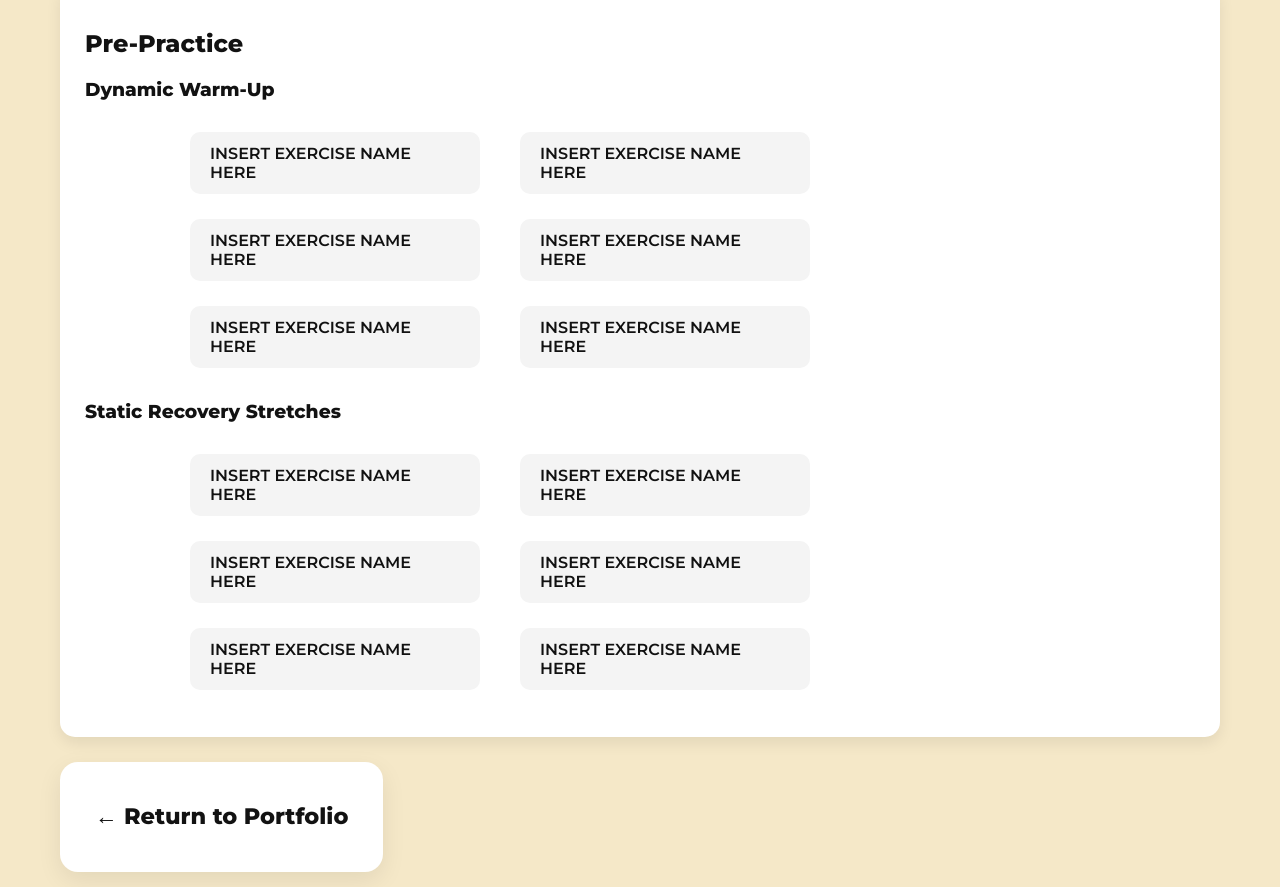
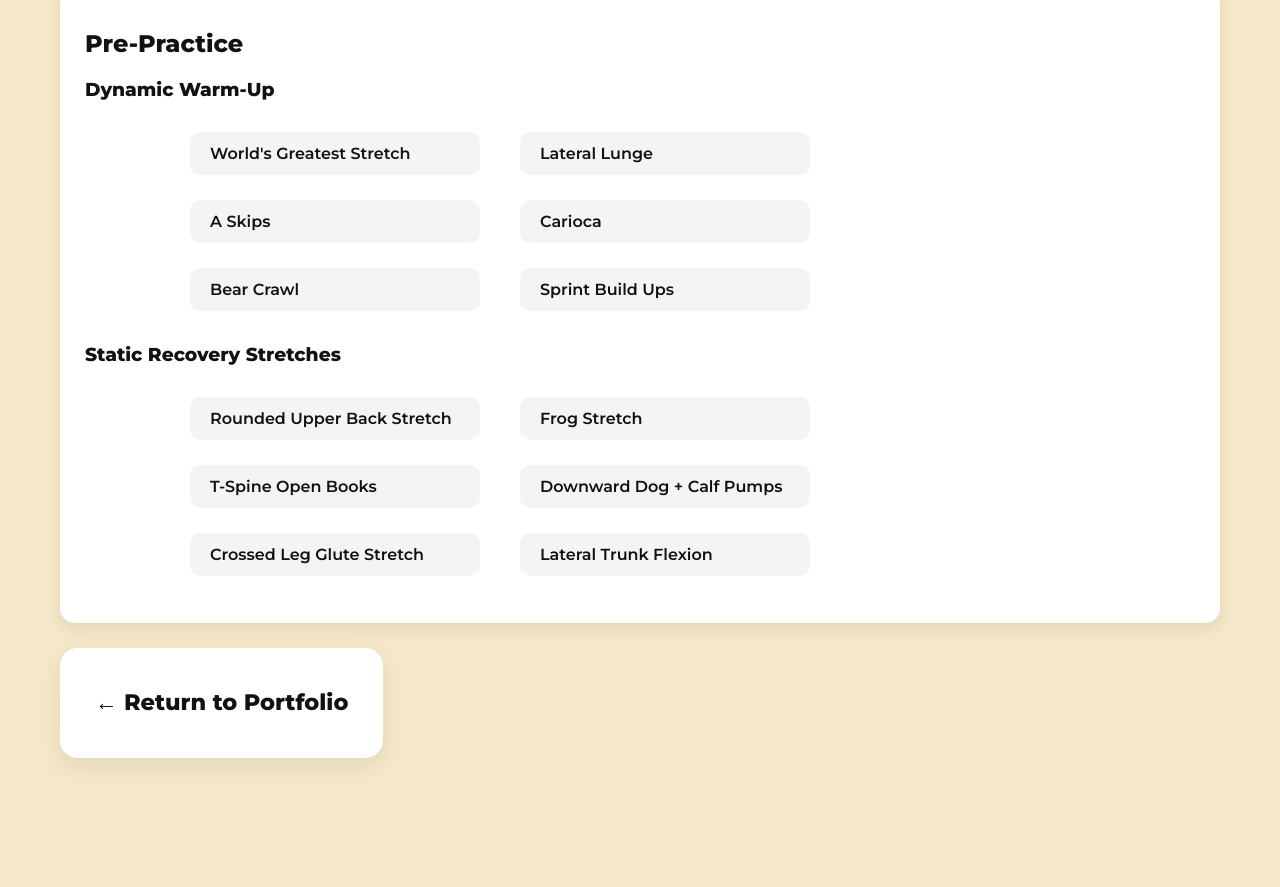
Before and after one commit to leiffriedrich25/strength-conditioning-portfolio, a plain HTML site: page warmup.html in a window 1280 px wide. Shown: the part 1060-1947 px from the top of the page. After the commit the page ends 1878 px from the top, so only its background shows below. Drawn offline with Linux system fonts and the light colour scheme.

Commit message:
Update warmup.html

```diff
--- a/warmup.html
+++ b/warmup.html
@@ -164,7 +164,7 @@ h3 {
 
     <li><a href="https://youtube.com/shorts/0K5vOf5XX_M?is=LeL8GGyleCv7maRC" target="_blank">Posterior Deltoid Stretch</a></li>
 
-    <li><a href="https://youtube.com/shorts/2-YOSN4X22c?is=msLPTNEJsCS_yixx" target="_blank">Dorway Pectoralis Stretch</a></li>
+    <li><a href="https://youtube.com/shorts/2-YOSN4X22c?is=msLPTNEJsCS_yixx" target="_blank">Dorway Pec Stretch</a></li>
 </ul>
 
 
@@ -194,17 +194,17 @@ h3 {
 
         <h3>Dynamic Warm-Up</h3>
     <ul class="stretch-list">
-    <li><a href="INSERT_YOUTUBE_LINK_HERE" target="_blank">INSERT EXERCISE NAME HERE</a></li>
+    <li><a href="https://youtu.be/-CiWQ2IvY34?is=Dbx-z7j6iywFwljw" target="_blank">World's Greatest Stretch</a></li>
 
-    <li><a href="INSERT_YOUTUBE_LINK_HERE" target="_blank">INSERT EXERCISE NAME HERE</a></li>
+    <li><a href="https://youtube.com/shorts/XzsLncqa3Nc?is=5_MTzDro8d_9o7DV" target="_blank">Lateral Lunge</a></li>
 
-    <li><a href="INSERT_YOUTUBE_LINK_HERE" target="_blank">INSERT EXERCISE NAME HERE</a></li>
+    <li><a href="https://youtu.be/-O9H15yVc8s?is=--LFVsevZt7gSTTU" target="_blank">A Skips</a></li>
 
-    <li><a href="INSERT_YOUTUBE_LINK_HERE" target="_blank">INSERT EXERCISE NAME HERE</a></li>
+    <li><a href="https://youtu.be/jvd1dDHnPrU?is=6YSYZ73RPMlNaR5I" target="_blank">Carioca</a></li>
 
-    <li><a href="INSERT_YOUTUBE_LINK_HERE" target="_blank">INSERT EXERCISE NAME HERE</a></li>
+    <li><a href="https://youtu.be/xxxT7BFWArI?is=NmPjYgL1GCMBzGlQ" target="_blank">Bear Crawl</a></li>
 
-    <li><a href="INSERT_YOUTUBE_LINK_HERE" target="_blank">INSERT EXERCISE NAME HERE</a></li>
+    <li><a href="https://youtu.be/in28FZ6C87w?is=s3J8-z8X_NiOrKqk" target="_blank">Sprint Build Ups</a></li>
 </ul>
 
 
@@ -212,17 +212,17 @@ h3 {
 
 
 <ul class="stretch-list">
-    <li><a href="INSERT_YOUTUBE_LINK_HERE" target="_blank">INSERT EXERCISE NAME HERE</a></li>
+    <li><a href="INSERT_YOUTUBE_LINK_HERE" target="_blank">Rounded Upper Back Stretch</a></li>
 
-    <li><a href="INSERT_YOUTUBE_LINK_HERE" target="_blank">INSERT EXERCISE NAME HERE</a></li>
+    <li><a href="https://youtu.be/eD0SMkOrd6g?is=c9jtQvGsiNyNxOJW" target="_blank">Frog Stretch</a></li>
 
-    <li><a href="INSERT_YOUTUBE_LINK_HERE" target="_blank">INSERT EXERCISE NAME HERE</a></li>
+    <li><a href="https://youtu.be/rZ9kweF1ltg?is=ahFY02w-QhYfxfgd" target="_blank">T-Spine Open Books</a></li>
 
-    <li><a href="INSERT_YOUTUBE_LINK_HERE" target="_blank">INSERT EXERCISE NAME HERE</a></li>
+    <li><a href="https://youtu.be/0DmC4165ku0?is=8h7niNCLC6XhHUBF" target="_blank">Downward Dog + Calf Pumps</a></li>
 
-    <li><a href="INSERT_YOUTUBE_LINK_HERE" target="_blank">INSERT EXERCISE NAME HERE</a></li>
+    <li><a href="https://youtube.com/shorts/WKfHnmHmkd0?is=eiUheD5YeR1AzLjw" target="_blank">Crossed Leg Glute Stretch</a></li>
 
-    <li><a href="INSERT_YOUTUBE_LINK_HERE" target="_blank">INSERT EXERCISE NAME HERE</a></li>
+    <li><a href="https://youtu.be/JlcmbVffB1s?is=yr0u5nSZo8AlVrLc" target="_blank">Lateral Trunk Flexion</a></li>
 </ul>
 
 
```
